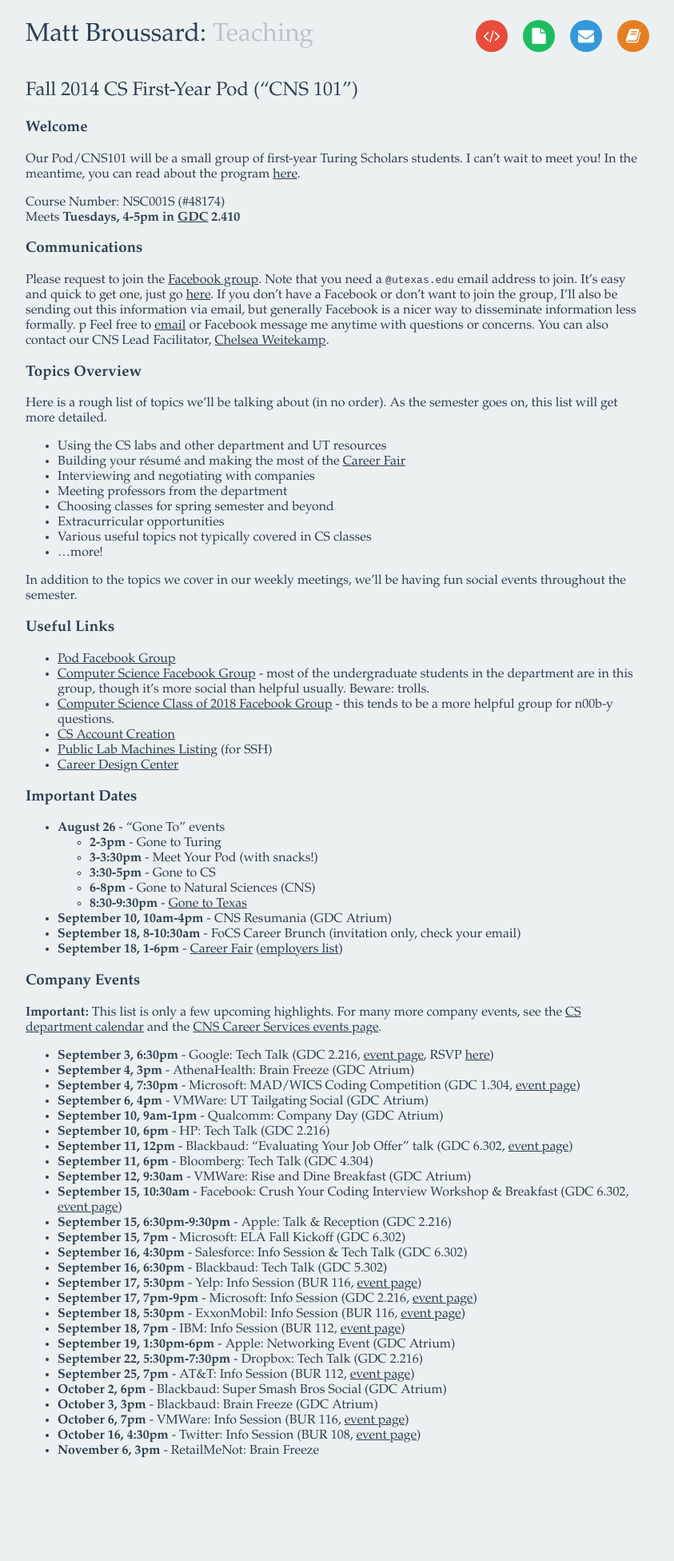
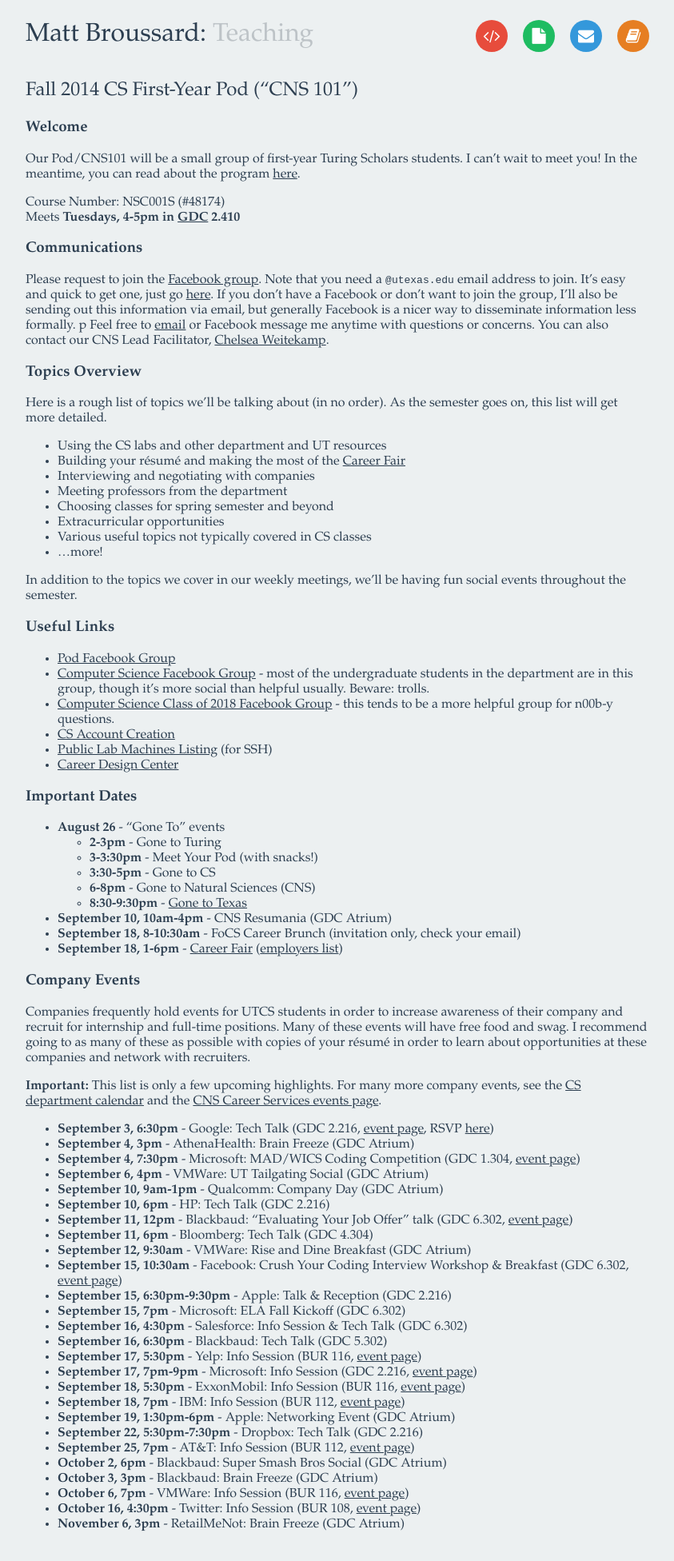
Before and after one commit to mattbroussard/mattbroussard.github.io, a Jekyll site: the page built from teaching/fall2014/pod/index.md, in a window 1280 px wide. Shown: the whole page at 80% size, without its empty margins (218-1061 px from the left). Built offline with Jekyll 4.4.1, drawn with Linux system fonts in a browser that asks for light colours; nearby versions of some CDN libraries; comment, search, counter and statistics services are not loaded; before the commit the page ends 1860 px from its top, so only the background shows below that.

Commit message:
update location on event on pod page

```diff
--- a/teaching/fall2014/pod/index.md
+++ b/teaching/fall2014/pod/index.md
@@ -58,6 +58,8 @@
 
 ### Company Events
 
+Companies frequently hold events for UTCS students in order to increase awareness of their company and recruit for internship and full-time positions. Many of these events will have free food and swag. I recommend going to as many of these as possible with copies of your résumé in order to learn about opportunities at these companies and network with recruiters.
+
 **Important:** This list is only a few upcoming highlights. For many more company events, see the [CS department calendar](http://www.cs.utexas.edu/calendar/) and the [CNS Career Services events page](https://www.facebook.com/cnscareers/events).
 
 - **September 3, 6:30pm** - Google: Tech Talk (GDC 2.216, [event page](https://www.facebook.com/events/1520578448172154/), RSVP [here](http://goo.gl/NAtKhM))
@@ -85,4 +87,4 @@
 - **October 3, 3pm** - Blackbaud: Brain Freeze (GDC Atrium)
 - **October 6, 7pm** - VMWare: Info Session (BUR 116, [event page](https://www.facebook.com/events/323133501182488/))
 - **October 16, 4:30pm** - Twitter: Info Session (BUR 108, [event page](https://www.facebook.com/events/822302691113764/))
-- **November 6, 3pm** - RetailMeNot: Brain Freeze
+- **November 6, 3pm** - RetailMeNot: Brain Freeze (GDC Atrium)
```
